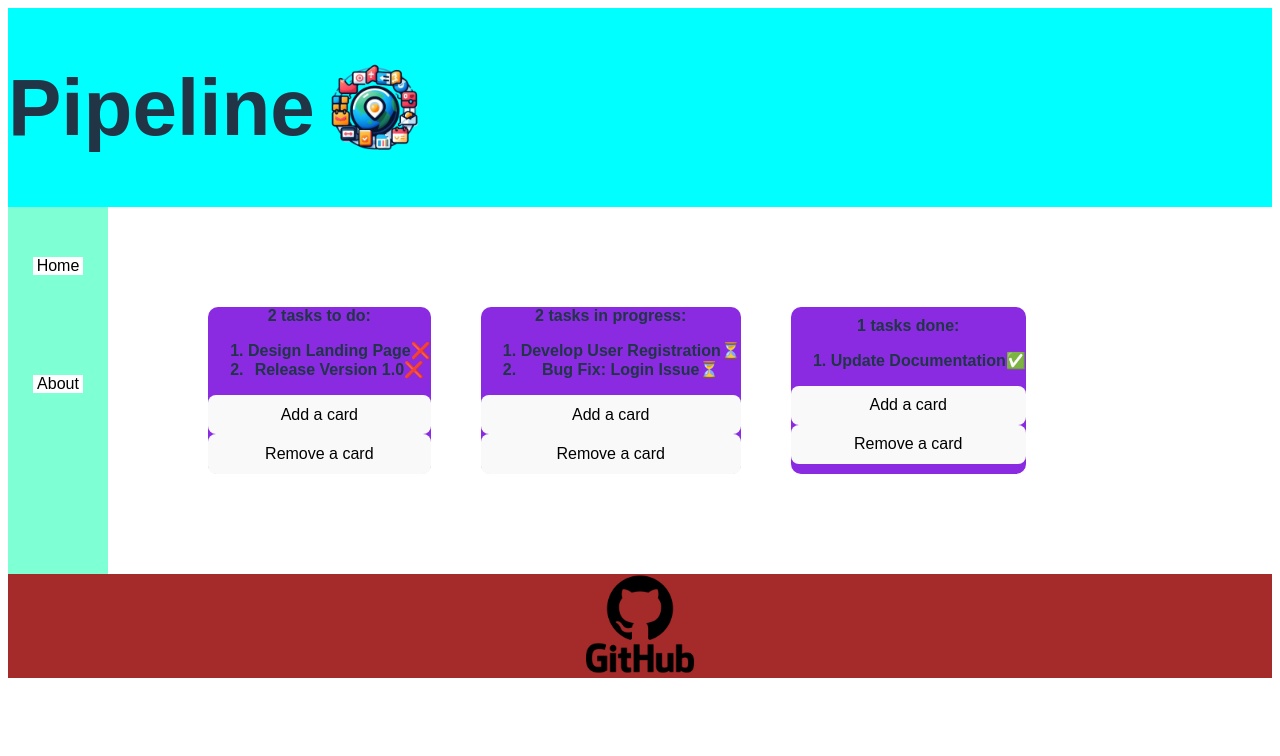
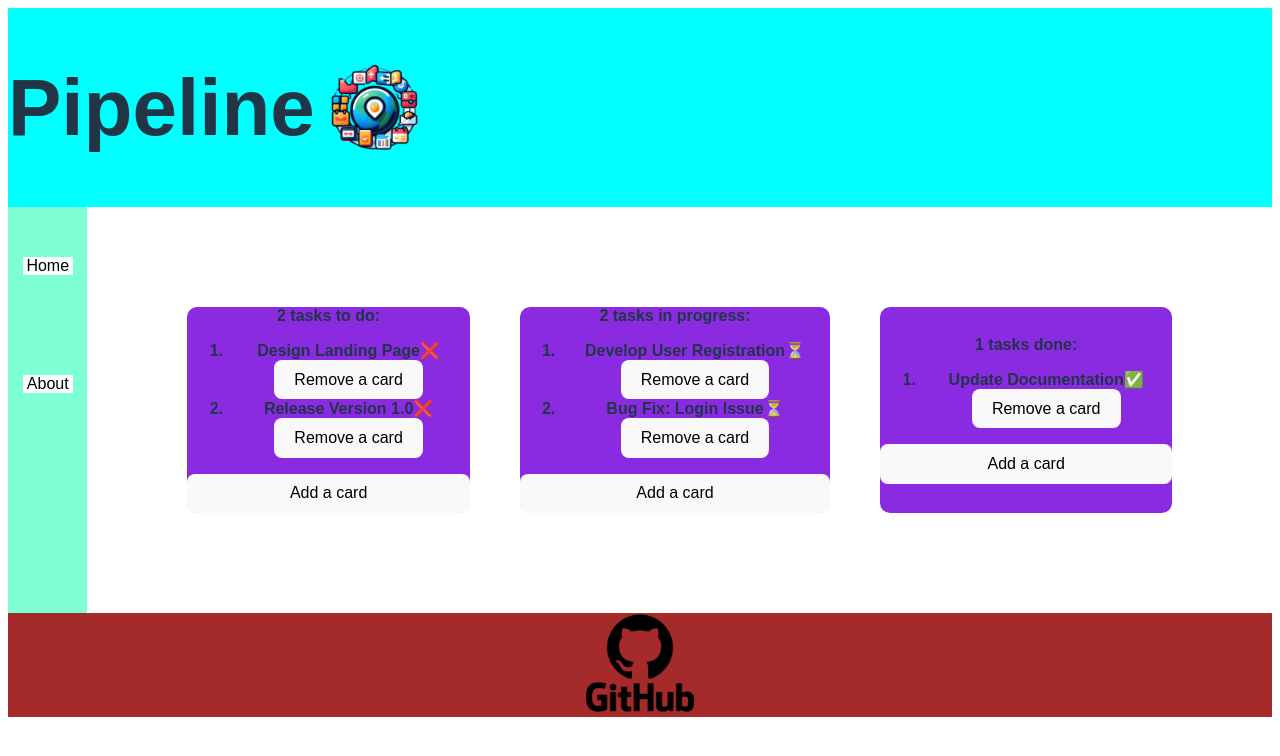
Before and after one commit to Miguel-Bastos01/react-app-ironhack, a React (Vite) app in the folder kanban/: page / in a window 1280 px wide. Shown: the top 756 px of the page. Built offline with nearby package versions, Linux system fonts and the light colour scheme.

Commit message:
Day 2 remove button

```diff
--- a/kanban/package.json
+++ b/kanban/package.json
@@ -11,7 +11,8 @@
   },
   "dependencies": {
     "react": "^19.0.0",
-    "react-dom": "^19.0.0"
+    "react-dom": "^19.0.0",
+    "react-router-dom": "^7.4.0"
   },
   "devDependencies": {
     "@eslint/js": "^9.21.0",
--- a/kanban/src/App.jsx
+++ b/kanban/src/App.jsx
@@ -4,71 +4,19 @@ import { NavBar } from './components/NavBar';
 import { SideBar } from './components/SideBar';
 import { MainPage } from './components/MainPage';
 import { Footer } from './components/Footer';
+import list from "./assets/list.json"
 
 
 function App() {
+  const [cards, setCards] = useState(list)
 
-  const list = [
-    {
-      "id": "1",
-      "title": "Design Landing Page",
-      "description": "Create a visually appealing landing page for the website.",
-      "assignee": "Mary Davis",
-      "status": "To Do",
-      "priority": "High",
-      "createdDate": "2023-09-15",
-      "dueDate": "2023-09-30"
-    },
-    {
-      "id": "2",
-      "title": "Develop User Registration",
-      "description": "Implement user registration functionality with email verification.",
-      "assignee": "Jane Smith",
-      "status": "In Progress",
-      "priority": "Medium",
-      "createdDate": "2023-09-16",
-      "dueDate": "2023-10-10"
-    },
-    {
-      "id": "3",
-      "title": "Bug Fix: Login Issue",
-      "description": "Investigate and fix the login problem reported by users.",
-      "assignee": "Mark Johnson",
-      "status": "In Progress",
-      "priority": "High",
-      "createdDate": "2023-09-17",
-      "dueDate": "2023-09-25"
-    },
-    {
-      "id": "4",
-      "title": "Release Version 1.0",
-      "description": "Prepare for the release of the first version of the application.",
-      "assignee": "Sarah Brown",
-      "status": "To Do",
-      "priority": "High",
-      "createdDate": "2023-09-18",
-      "dueDate": "2023-10-05"
-    },
-    {
-      "id": "5",
-      "title": "Update Documentation",
-      "description": "Update user documentation with the latest features and changes.",
-      "assignee": "David Wilson",
-      "status": "Done",
-      "priority": "Low",
-      "createdDate": "2023-09-19",
-      "dueDate": "2023-09-30"
-    }
-  ]
-  const toDoList = list.filter((status) => status.status === "To Do");
-  const inProgressList = list.filter((status) => status.status === "In Progress");
-  const doneList = list.filter((status) => status.status === "Done");
-
-  const [toDoCards, setToDoCards] = useState(toDoList)
-  const [inProgCards, setInProgCards] = useState(inProgressList)
-  const [doneCards, setDoneCards] = useState(doneList)
-
-
+  const deleteItem = (id) => {
+    console.log("I'm running")
+          const copyList = structuredClone(cards);
+          const filter = copyList.filter((todo) => todo.id !== id);
+          console.log(filter)
+          setCards(filter);
+      }
 
   return (
     <div className='App'>
@@ -80,7 +28,8 @@ function App() {
           <SideBar />
         </div>
         <div className='MainPage'>
-          <MainPage toDoList = {toDoCards} inProgList = {inProgCards} doneList = {doneCards} />
+          <MainPage deleteItem={deleteItem} cards={cards} />
+
         </div>
       </div>
       <div className='Footer'>
--- /dev/null
+++ b/kanban/src/assets/list.json
@@ -0,0 +1,52 @@
+[
+    {
+      "id": "1",
+      "title": "Design Landing Page",
+      "description": "Create a visually appealing landing page for the website.",
+      "assignee": "Mary Davis",
+      "status": "To Do",
+      "priority": "High",
+      "createdDate": "2023-09-15",
+      "dueDate": "2023-09-30"
+    },
+    {
+      "id": "2",
+      "title": "Develop User Registration",
+      "description": "Implement user registration functionality with email verification.",
+      "assignee": "Jane Smith",
+      "status": "In Progress",
+      "priority": "Medium",
+      "createdDate": "2023-09-16",
+      "dueDate": "2023-10-10"
+    },
+    {
+      "id": "3",
+      "title": "Bug Fix: Login Issue",
+      "description": "Investigate and fix the login problem reported by users.",
+      "assignee": "Mark Johnson",
+      "status": "In Progress",
+      "priority": "High",
+      "createdDate": "2023-09-17",
+      "dueDate": "2023-09-25"
+    },
+    {
+      "id": "4",
+      "title": "Release Version 1.0",
+      "description": "Prepare for the release of the first version of the application.",
+      "assignee": "Sarah Brown",
+      "status": "To Do",
+      "priority": "High",
+      "createdDate": "2023-09-18",
+      "dueDate": "2023-10-05"
+    },
+    {
+      "id": "5",
+      "title": "Update Documentation",
+      "description": "Update user documentation with the latest features and changes.",
+      "assignee": "David Wilson",
+      "status": "Done",
+      "priority": "Low",
+      "createdDate": "2023-09-19",
+      "dueDate": "2023-09-30"
+    }
+  ]
--- a/kanban/src/components/MainPage.jsx
+++ b/kanban/src/components/MainPage.jsx
@@ -1,41 +1,33 @@
-import {TaskList} from "./TaskList";
 
-export function MainPage({toDoList, inProgList, doneList}) {
+import { useState } from "react";
+import { TaskList } from "./TaskList";
 
-    // const deleteItem = () => {
-    //     const copyList = [...list];
-    //     copyList.pop();
-    //     setCards(copyList);
-    //   }
-
-    //   const addItem = () => {
-    //     const copyList = [...list];
-    //     const newItem = {};
-    //     copyList.push(newItem);
-    //     setCards(copyList);
-    //   }
-
-
+export function MainPage({ deleteItem, cards}) {
+  const toDoList = cards.filter((card) => card.status === "To Do");
+  const inProgressList = cards.filter((card) => card.status === "In Progress");
+  const doneList = cards.filter((card) => card.status === "Done");
+  const [toDoCards, setToDoCards] = useState(toDoList)
+  const [inProgCards, setInProgCards] = useState(inProgressList)
+  const [doneCards, setDoneCards] = useState(doneList)
     return (
         <div className="MainPage">
             <div className="toDoColumn column">
-            {toDoList.length} tasks to do:
-                <TaskList myCards={toDoList}/>
+                {toDoCards.length} tasks to do:
+                <TaskList deleteItem={deleteItem} myCards={toDoCards} />
                 <button>Add a card</button>
-                <button>Remove a card</button>
             </div>
             <div className="inProgColumn column">
-            {inProgList.length} tasks in progress:
-            <TaskList myCards={inProgList}/>
+                {inProgCards.length} tasks in progress:
+                <TaskList deleteItem={deleteItem} myCards={inProgCards} />
                 <button>Add a card</button>
-                <button>Remove a card</button>
             </div>
             <div className="doneColumn column">
-            {doneList.length} tasks done:
-            <TaskList myCards={doneList}/>
+                {doneCards.length} tasks done:
+                <TaskList deleteItem={deleteItem} myCards={doneCards} />
                 <button>Add a card</button>
-                <button>Remove a card</button>
             </div>
         </div>
     )
+
+
 }
--- a/kanban/src/components/TaskItem.jsx
+++ b/kanban/src/components/TaskItem.jsx
@@ -1,4 +1,4 @@
-export function TaskItem({ item }) {
+export function TaskItem({ deleteItem, item }) {
 
 
     return (
@@ -6,6 +6,8 @@ export function TaskItem({ item }) {
         {item.title}
         {/* {item.description} */}
         { item.status === "To Do" ? '❌' : item.status === "In Progress" ? '⏳': '✅'}
+        <button onClick={() => deleteItem(item.id)}>Remove a card</button>
       </li>
+
     )
   }
--- a/kanban/src/components/TaskList.jsx
+++ b/kanban/src/components/TaskList.jsx
@@ -1,11 +1,11 @@
 import { TaskItem } from './TaskItem';
 
-export function TaskList({ myCards }) {
+export function TaskList({ deleteItem, myCards }) {
   return (
     <ol>
       {myCards.map( (item) => {
         return (
-          <TaskItem item={item} />
+          <TaskItem deleteItem={deleteItem} item={item} />
         )
       })}
     </ol>
```
Also changed, not shown: 1 other file (tests, documents, lock files or other folders).
